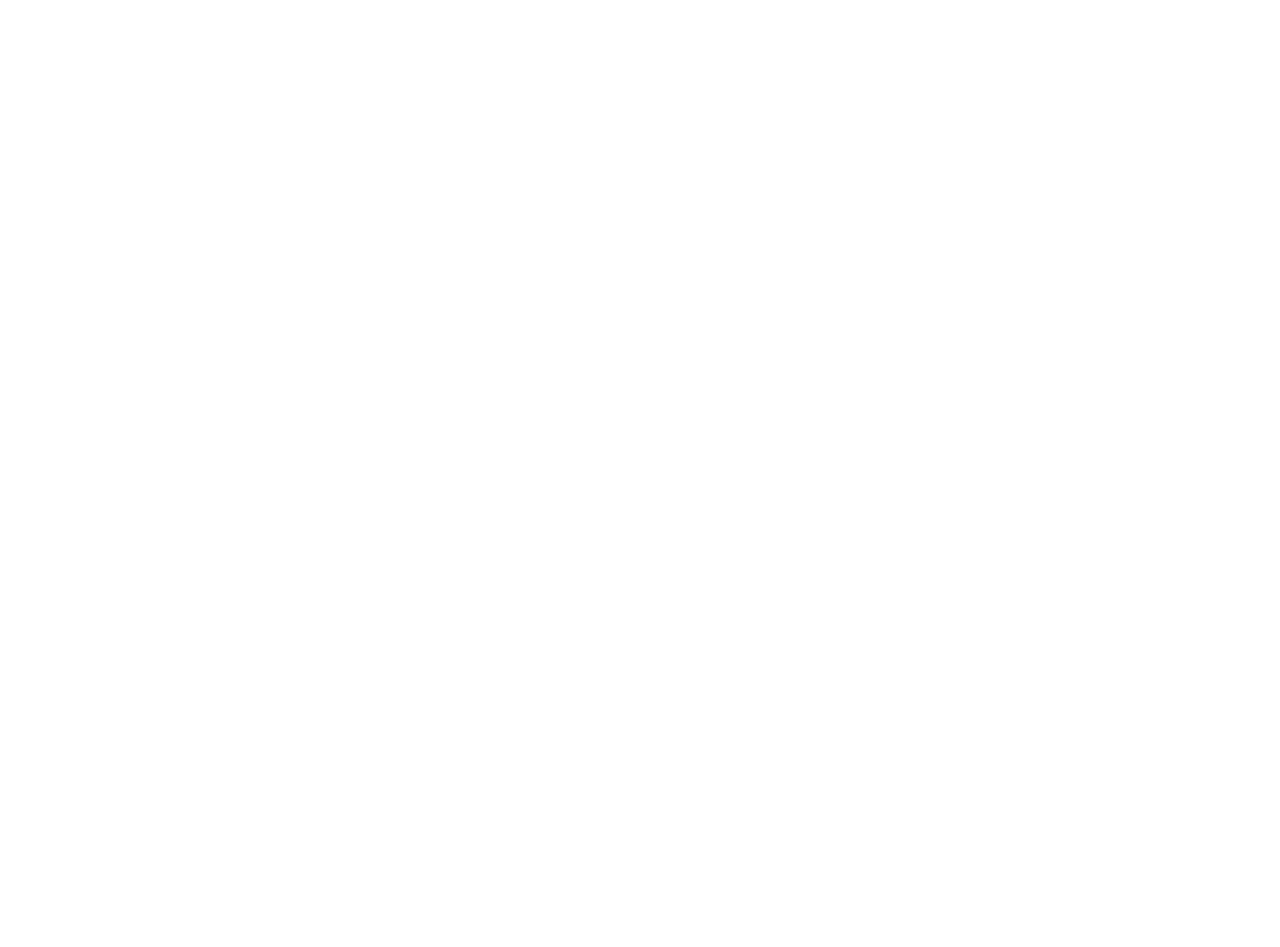
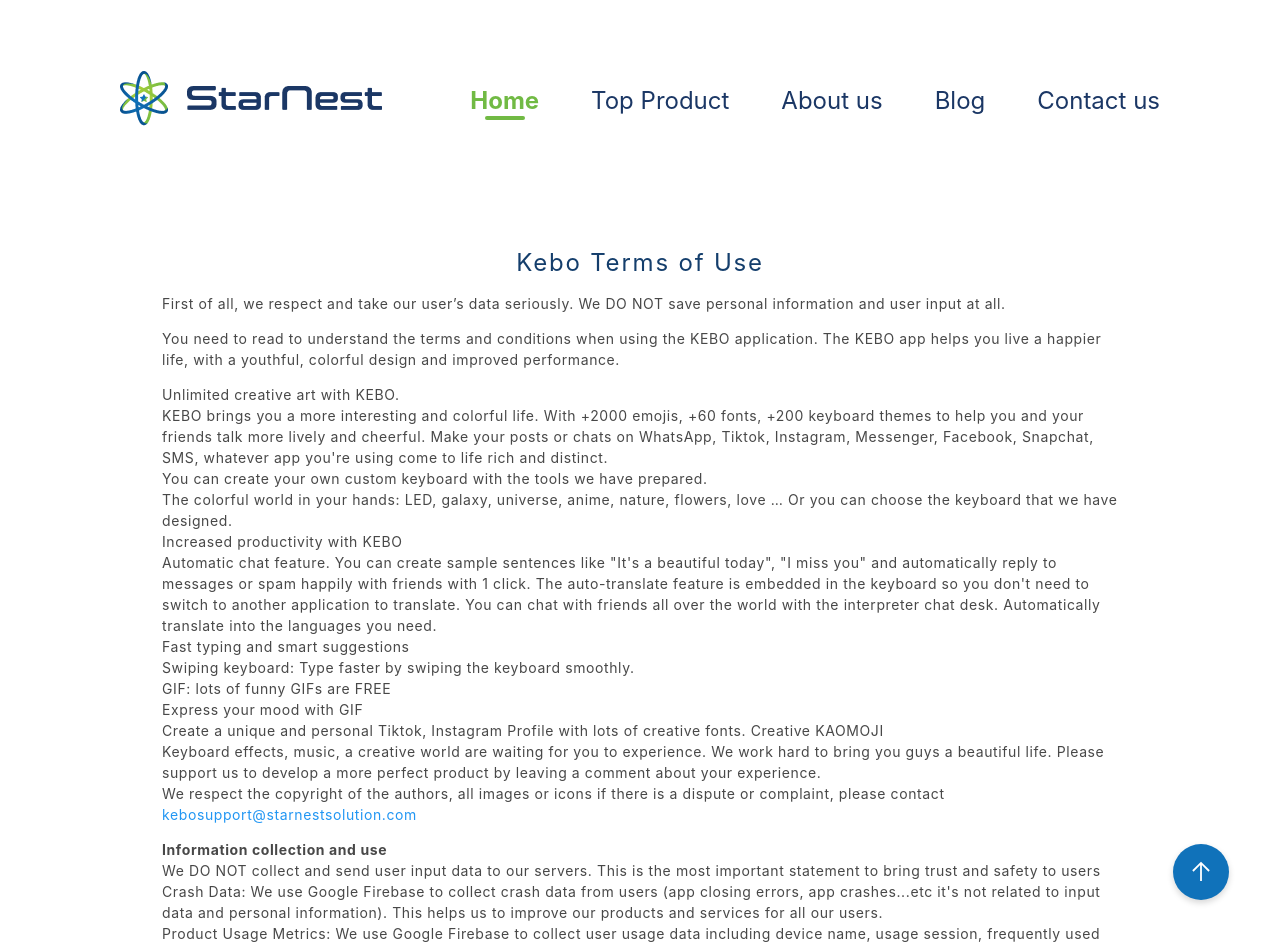
Before and after one commit to NPG-ThaoVo/StarNest, a React (Create React App) app: page /kebo/termsofuse in a window 1280 px wide. Before the commit this address had no page. Shown: the top 947 px of the page. Before the commit the page ends 800 px from the top, so only its background shows below. Built offline with nearby package versions, Linux system fonts and the light colour scheme; a web font is replaced by a local one.

Commit message:
add-component-privatepolicy,termsofuse-and-handle-top-product

```diff
--- a/src/App.js
+++ b/src/App.js
@@ -1,12 +1,16 @@
-import { Routes, Route } from 'react-router-dom';
-import Home from './pages';
-import Kebo from './pages/kebo';
+import { Routes, Route } from "react-router-dom";
+import Home from "./pages";
+import Kebo from "./pages/kebo";
+import Content from "./components/home/privatepolicy";
+import Termsofuse from "./components/home/termsofuse";
 
 function App() {
   return (
     <Routes>
       <Route path="/" element={<Home />} />
       <Route path="/kebo" element={<Kebo />} />
+      <Route path="kebo/privatepolicy" element={<Content />} />
+      <Route path="kebo/termsofuse" element={<Termsofuse />} />
     </Routes>
   );
 }
--- /dev/null
+++ b/src/components/home/privatepolicy/index.js
@@ -0,0 +1,55 @@
+import React from "react";
+import styles from "./index.module.css";
+import Header from "../../layouts/Header";
+import Footer from "../../layouts/Footer";
+
+export default function Content() {
+  return (
+    <>
+      <Header />
+      <div className={styles["container-A"]}>
+        <div className={styles["container"]}>
+          <div className={styles["title"]}>
+            <h1>Kebo Keyboard Private Policy</h1>
+          </div>
+          <div className={styles["content"]}>
+            <p>
+              We present the following issues so that users can be aware of
+              important information when using the Kebo application. We take the
+              privacy of our users seriously. Information collection and use
+            </p>
+            <p>
+              We DO NOT collect and send user input data to our servers. This is
+              the most important statement to bring trust and safety to users
+            </p>
+            <p>
+              Crash Data: We use Google Firebase to collect crash data from
+              users (app closing errors, app crashes ...etc. It's not related to
+              input data and personal information). This helps us to improve our
+              products and services for all our users.
+            </p>
+            <p>
+              Product Usage Metrics: We use Google Firebase to collect user
+              usage data including device name, usage session, frequently used
+              screens. This helps us to improve our products and services for
+              all our users.
+            </p>
+            <p>
+              Changes to this policy we may update to reflect changes to our
+              information practices. If we make any material changes, we will
+              notify users with a notice on our website before the change goes
+              into effect. We encourage you to periodically review this page for
+              the latest information on our privacy practices.
+            </p>
+            <p>
+              Contact us If you have any questions regarding this Privacy
+              Policy, you can contact us at{" "}
+              <a href="/kebo">kebosupport@starnestsolution.com</a>
+            </p>
+          </div>
+        </div>
+      </div>
+      <Footer />
+    </>
+  );
+}
--- /dev/null
+++ b/src/components/home/privatepolicy/index.module.css
@@ -0,0 +1,44 @@
+.container-A {
+  display: flex;
+  justify-content: center;
+}
+.container {
+  padding: 96px 32px;
+  max-width: 1020px;
+  margin: auto;
+  width: auto;
+}
+.title {
+  text-align: center;
+  color: #143e6c;
+}
+.title h1 {
+  font-weight: 400;
+  font-style: normal;
+  font-size: 24px;
+  letter-spacing: 1.8px;
+  text-transform: none;
+  line-height: 1.1em;
+}
+.content p {
+  font-weight: 400;
+  font-style: normal;
+  font-size: 14px;
+  letter-spacing: 0.6px;
+  line-height: 1.5em;
+  color: rgba(26, 26, 26, 0.8);
+}
+p a {
+  color: #2196f3;
+  text-decoration: none;
+}
+@media (max-width: 780px) {
+  .container {
+    padding: 96px 32px;
+  }
+}
+@media (max-width: 640px) {
+  .container {
+    padding: 40px 20px;
+  }
+}
--- /dev/null
+++ b/src/components/home/termsofuse/index.js
@@ -0,0 +1,87 @@
+import React from "react";
+import styles from "./index.module.css";
+import Header from "../../layouts/Header";
+import Footer from "../../layouts/Footer";
+
+export default function Termsofuse() {
+  return (
+    <>
+      <Header />
+      <div className={styles["container-A"]}>
+        <div className={styles["container"]}>
+          <div className={styles["title"]}>
+            <h1>Kebo Terms of Use</h1>
+          </div>
+          <div className={styles["content"]}>
+            <p>
+              First of all, we respect and take our user’s data seriously. We DO
+              NOT save personal information and user input at all.
+            </p>
+            <p>
+              You need to read to understand the terms and conditions when using
+              the KEBO application. The KEBO app helps you live a happier life,
+              with a youthful, colorful design and improved performance.
+            </p>
+            <p>
+              Unlimited creative art with KEBO.
+              <br /> KEBO brings you a more interesting and colorful life. With
+              +2000 emojis, +60 fonts, +200 keyboard themes to help you and your
+              friends talk more lively and cheerful. Make your posts or chats on
+              WhatsApp, Tiktok, Instagram, Messenger, Facebook, Snapchat, SMS,
+              whatever app you're using come to life rich and distinct.
+              <br /> You can create your own custom keyboard with the tools we
+              have prepared.
+              <br />
+              The colorful world in your hands: LED, galaxy, universe, anime,
+              nature, flowers, love … Or you can choose the keyboard that we
+              have designed.
+              <br /> Increased productivity with KEBO
+              <br /> Automatic chat feature. You can create sample sentences
+              like "It's a beautiful today", "I miss you" and automatically
+              reply to messages or spam happily with friends with 1 click. The
+              auto-translate feature is embedded in the keyboard so you don't
+              need to switch to another application to translate. You can chat
+              with friends all over the world with the interpreter chat desk.
+              Automatically translate into the languages you need.
+              <br /> Fast typing and smart suggestions
+              <br /> Swiping keyboard: Type faster by swiping the keyboard
+              smoothly.
+              <br /> GIF: lots of funny GIFs are FREE
+              <br /> Express your mood with GIF
+              <br /> Create a unique and personal Tiktok, Instagram Profile with
+              lots of creative fonts. Creative KAOMOJI
+              <br /> Keyboard effects, music, a creative world are waiting for
+              you to experience. We work hard to bring you guys a beautiful
+              life. Please support us to develop a more perfect product by
+              leaving a comment about your experience.
+              <br /> We respect the copyright of the authors, all images or
+              icons if there is a dispute or complaint, please contact
+              <a href="/"> kebosupport@starnestsolution.com</a>
+            </p>
+            <p>
+              <strong>Information collection and use</strong>
+              <br /> We DO NOT collect and send user input data to our servers.
+              This is the most important statement to bring trust and safety to
+              users
+              <br /> Crash Data: We use Google Firebase to collect crash data
+              from users (app closing errors, app crashes...etc it's not related
+              to input data and personal information). This helps us to improve
+              our products and services for all our users.
+              <br /> Product Usage Metrics: We use Google Firebase to collect
+              user usage data including device name, usage session, frequently
+              used screens. This helps us to improve our products and services
+              for all our users.
+            </p>
+            <p>
+              <strong>Contact us</strong>
+              <br /> If you have any questions regarding this Kebo Terms of Use
+              you can contact us at
+              <a href="/"> kebosupport@starnestsolution.com</a>
+            </p>
+          </div>
+        </div>
+      </div>
+      <Footer />
+    </>
+  );
+}
--- /dev/null
+++ b/src/components/home/termsofuse/index.module.css
@@ -0,0 +1,44 @@
+.container-A {
+  display: flex;
+  justify-content: center;
+}
+.container {
+  padding: 96px 32px;
+  max-width: 1020px;
+  margin: auto;
+  width: auto;
+}
+.title {
+  text-align: center;
+  color: #143e6c;
+}
+.title h1 {
+  font-weight: 400;
+  font-style: normal;
+  font-size: 24px;
+  letter-spacing: 1.8px;
+  text-transform: none;
+  line-height: 1.1em;
+}
+.content p {
+  font-weight: 400;
+  font-style: normal;
+  font-size: 14px;
+  letter-spacing: 0.6px;
+  line-height: 1.5em;
+  color: rgba(26, 26, 26, 0.8);
+}
+p a {
+  color: #2196f3;
+  text-decoration: none;
+}
+@media (max-width: 780px) {
+  .container {
+    padding: 96px 32px;
+  }
+}
+@media (max-width: 640px) {
+  .container {
+    padding: 40px 20px;
+  }
+}
--- a/src/components/layouts/Header.jsx
+++ b/src/components/layouts/Header.jsx
@@ -5,20 +5,30 @@
 const routes = [
   {
     name: "Home",
-    url: ""
+    url: "",
+  },
+  {
+    name: "Top Product",
+    url: "",
+    sub: [
+      {
+        nameSub: "Kebo keyboard",
+        urlSub: "",
+      },
+    ],
   },
   {
     name: "About us",
-    url: ""
+    url: "",
   },
   {
     name: "Blog",
-    url: ""
+    url: "",
   },
   {
     name: "Contact us",
-    url: ""
-  }
+    url: "",
+  },
 ];
 
 const Header = (props) => {
@@ -56,7 +66,7 @@
     document.getElementById("top-of-the-page").scrollIntoView({
       behavior: "smooth",
       block: "end",
-      inline: "end"
+      inline: "end",
     });
   };
 
@@ -70,11 +80,13 @@
         }`}
       >
         <div className="header-logo-container">
-          <img
-            className="header-logo-image"
-            src="/imgs/logologo.png"
-            alt="Start Nest logo"
-          />
+          <a href="/">
+            <img
+              className="header-logo-image"
+              src="/imgs/logologo.png"
+              alt="Start Nest logo"
+            />
+          </a>
         </div>
         <input
           className="header-menu-checkbox"
@@ -93,6 +105,19 @@
                 >
                   {route.name}
                 </a>
+                {route.sub ? (
+                  <ul>
+                    {route.sub.map((item, i) => (
+                      <li key={i}>
+                        <a className="route-sub-item" href="/kebo">
+                          {item.nameSub}
+                        </a>
+                      </li>
+                    ))}
+                  </ul>
+                ) : (
+                  <></>
+                )}
               </li>
             ))}
           </ul>
--- a/src/css/header.css
+++ b/src/css/header.css
@@ -140,6 +140,30 @@
 .header-mobile-cover {
   display: none;
 }
+.header-routes ul ul {
+  display: none;
+  position: absolute;
+  padding: 0;
+  background-color: white;
+}
+.header-routes ul ul li {
+  float: none;
+}
+.header-routes ul ul a {
+  text-decoration: none;
+  color: #1b3765;
+}
+.header-routes ul li:hover > ul {
+  display: block;
+  padding-top: 10px;
+}
+.header-routes ul li:hover a {
+  color: #71ba44;
+  font-weight: bold;
+}
+.header-routes ul li:hover .route-sub-item {
+  color: #1b3765;
+}
 
 @media (min-width: 769px) and (max-width: 1024px) {
   .header-container {
@@ -175,7 +199,7 @@
 
 @media (max-width: 800px) {
   .button-to-top button:hover img {
-    transform: none
+    transform: none;
   }
   .header-container {
     padding: 32px 24px 0;
```
Also changed, not shown: src/components/keyboard/popup/index.js (+16 -16 lines).
